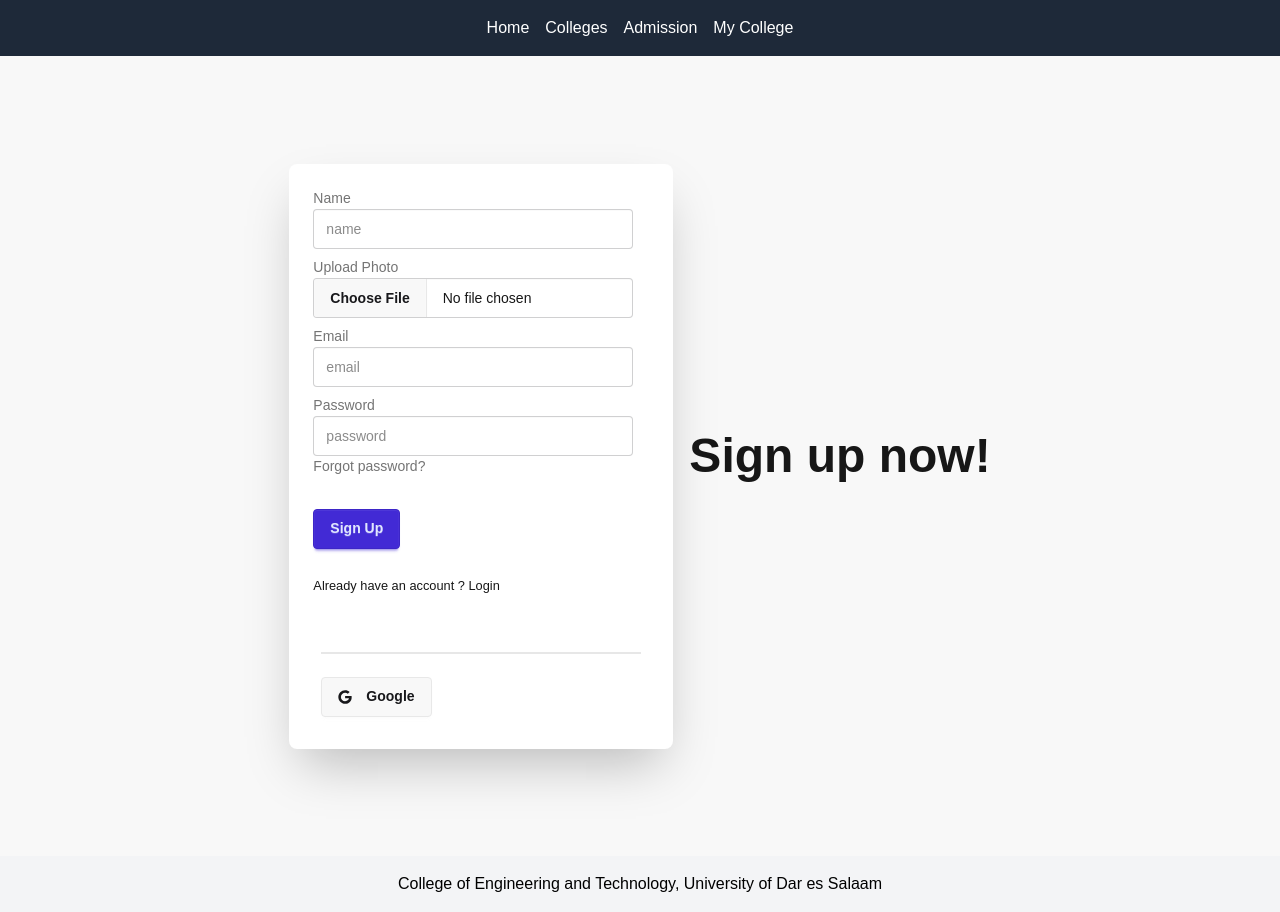
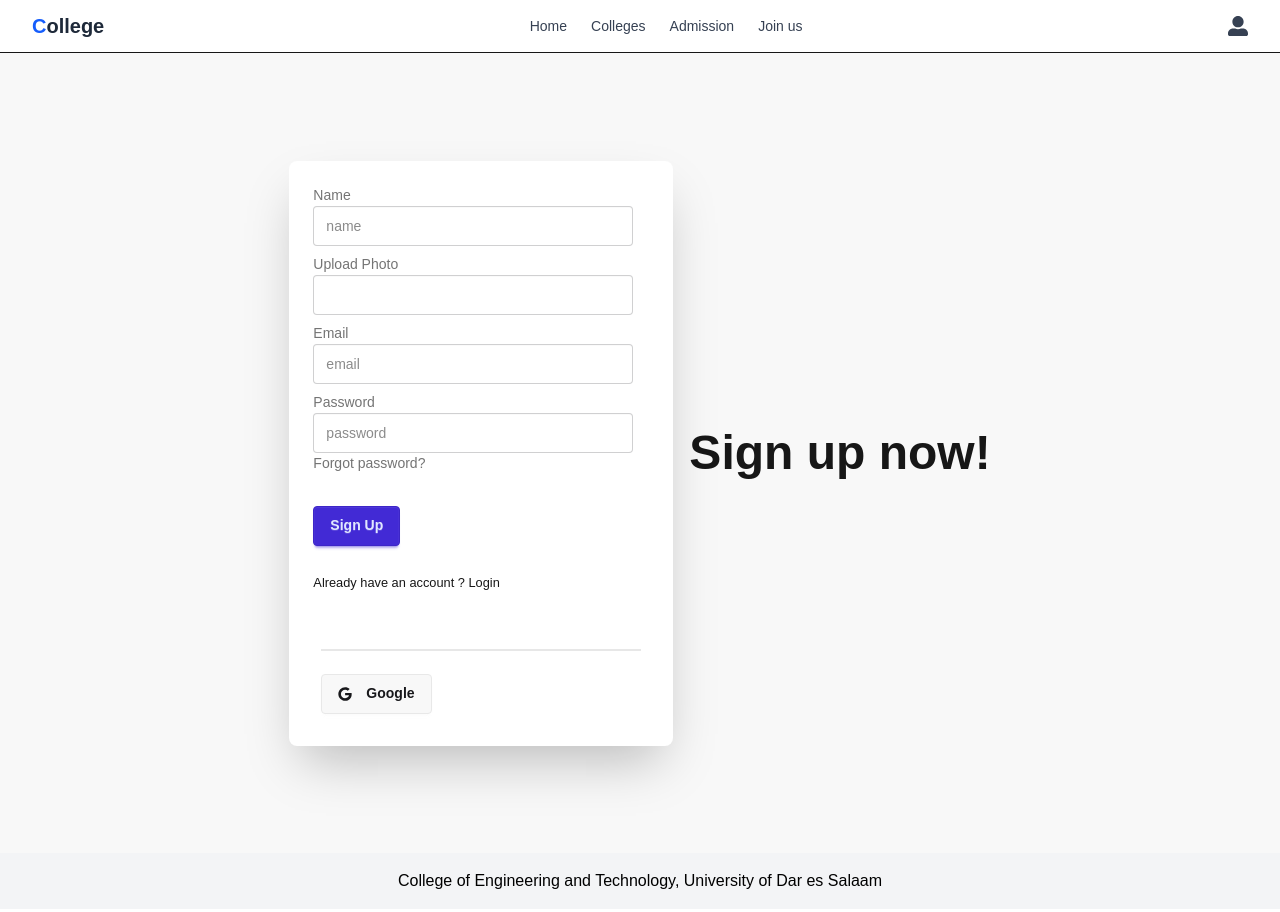
Before and after one commit to shoyonp/College-Ease-, a Next.js app: page /register in a window 1280 px wide. Built offline with nearby package versions, Linux system fonts and the light colour scheme; no server answers.

Commit message:
fixed navbar and user data issue

```diff
--- a/src/app/(authPages)/login/page.jsx
+++ b/src/app/(authPages)/login/page.jsx
@@ -1,24 +1,35 @@
 "use client";
 import useAuth from "@/app/(hooks)/useAuth";
+import { AuthContext } from "@/app/(providers)/AuthProvider";
 import SocialLogin from "@/app/components/SocialLogin";
 import Link from "next/link";
+import { useContext } from "react";
 import { useForm } from "react-hook-form";
 
 const page = () => {
-  const { signIn } = useAuth();
+  const { signIn } = useContext(AuthContext);
   const {
     register,
     handleSubmit,
     reset,
     formState: { errors },
   } = useForm();
-  const onSubmit = (data) => {
-    signIn(data.email, data.password).then((result) => {
-      const user = result.user;
-      console.log("User signed in:", user);
-    });
-    console.log(data);
-  };
+  const onSubmit = async (data) => {
+  try {
+    const result = await signIn(data.email, data.password);
+    const user = result.user;
+    console.log("User signed in:", user);
+
+    // Wait a moment for `onAuthStateChanged()` to trigger
+    setTimeout(() => {
+      alert("Login successful");
+    }, 500); // Optional delay
+
+    reset();
+  } catch (error) {
+    console.error("Login error:", error);
+  }
+};
   return (
     <div className="hero bg-base-200 min-h-screen">
       <div className="hero-content flex-col lg:flex-row-reverse">
--- a/src/app/(authPages)/register/page.jsx
+++ b/src/app/(authPages)/register/page.jsx
@@ -1,11 +1,13 @@
 "use client";
 import useAuth from "@/app/(hooks)/useAuth";
+import { AuthContext } from "@/app/(providers)/AuthProvider";
 import SocialLogin from "@/app/components/SocialLogin";
 import Link from "next/link";
+import { useContext } from "react";
 import { useForm } from "react-hook-form";
 
 const page = () => {
-  const { createUser } = useAuth()
+  const { createUser, updateUserProfile } = useContext(AuthContext);
   const {
     register,
     handleSubmit,
@@ -13,10 +15,18 @@ const page = () => {
     formState: { errors },
   } = useForm();
   const onSubmit = (data) => {
-    // console.log(data);
+    console.log(data);
     createUser(data.email, data.password).then((result) => {
       const user = result.user;
       console.log("User created:", user);
+      // Update user profile
+      updateUserProfile(data.name, data.image)
+        .then(() => {
+          console.log("User profile updated");
+          alert("Registration successful");
+          reset();
+        })
+        .catch((error) => console.log("Error updating profile:", error));
     });
   };
   return (
@@ -48,7 +58,7 @@ const page = () => {
                 <span className="label-text">Upload Photo</span>
               </label>
               <input
-                type="file"
+                type="url"
                 accept="image/*"
                 {...register("image", { required: true })}
                 className="file-input file-input-bordered"
--- a/src/app/(hooks)/useAuth.jsx
+++ b/src/app/(hooks)/useAuth.jsx
@@ -4,7 +4,8 @@ import { AuthContext } from "../(providers)/AuthProvider";
 
 const useAuth = () => {
   const auth = useContext(AuthContext);
-  return auth;
+  console.log("finding user",auth);
+  return auth || {};
 };
 
 export default useAuth;
--- a/src/app/(providers)/AuthProvider.jsx
+++ b/src/app/(providers)/AuthProvider.jsx
@@ -8,6 +8,7 @@ import {
   signInWithEmailAndPassword,
   signInWithPopup,
   signOut,
+  updateProfile,
 } from "firebase/auth";
 import { app } from "../../../firebase.config";
 
@@ -17,8 +18,7 @@ const auth = getAuth(app);
 const AuthProvider = ({ children }) => {
   const [user, setUser] = useState(null);
   const [loading, setLoading] = useState(true);
-    const googleProvider = new GoogleAuthProvider();
-
+  const googleProvider = new GoogleAuthProvider();
 
   const createUser = (email, password) => {
     setLoading(true);
@@ -40,6 +40,13 @@ const AuthProvider = ({ children }) => {
     return signOut(auth);
   };
 
+  const updateUserProfile = (name, photo) => {
+    return updateProfile(auth.currentUser, {
+      displayName: name,
+      photoURL: photo,
+    });
+  };
+
   useEffect(() => {
     const unsubscribe = onAuthStateChanged(auth, (currentUser) => {
       setUser(currentUser);
@@ -51,11 +58,12 @@ const AuthProvider = ({ children }) => {
 
   const authInfo = {
     user,
+    loading,
     createUser,
     signIn,
     googleSignIn,
     logOut,
-    loading,
+    updateUserProfile,
   };
 
   return (
--- /dev/null
+++ b/src/app/ClientLayout.jsx
@@ -0,0 +1,23 @@
+"use client";
+
+import { useEffect, useState } from "react";
+import Navbar from "./components/Navbar";
+
+const ClientLayout = ({ children }) => {
+  const [isMounted, setIsMounted] = useState(false);
+
+  useEffect(() => {
+    setIsMounted(true); // Prevent hydration mismatch
+  }, []);
+
+  if (!isMounted) return null;
+
+  return (
+    <>
+      <Navbar />
+      {children}
+    </>
+  );
+};
+
+export default ClientLayout;
--- a/src/app/components/Navbar.jsx
+++ b/src/app/components/Navbar.jsx
@@ -1,32 +1,142 @@
+"use client";
 import Link from "next/link";
-import React from "react";
+import { FaUserAlt } from "react-icons/fa";
+import useAuth from "../(hooks)/useAuth";
+import { usePathname } from "next/navigation";
 
 const Navbar = () => {
-  const isLoggedIn = true; // Replace with actual authentication logic
-
+  const { user, logOut } = useAuth();
+  const pathname = usePathname();
+console.log("user in navbar", user);
+  const handleLogOut = () => {
+    logOut()
+      .then(() => {})
+      .catch((error) => console.log(error));
+  };
   const links = (
     <>
-      <Link href="/">
-        <li>Home</li>
-      </Link>
-      <Link href="/colleges">
-        <li>Colleges</li>
-      </Link>
-      <Link href="/admission">
-        <li>Admission</li>
-      </Link>
-      {isLoggedIn ? (
-        <Link href="/mycollege">
-          <li>My College</li>
+      <li>
+        <Link
+          href="/"
+          className={`hover:text-blue-600 transition ${
+            pathname === "/"
+              ? "text-blue-600 font-semibold underline underline-offset-4"
+              : "text-gray-700"
+          }`}
+        >
+          Home
         </Link>
-      ) : null}
+      </li>
+      <li>
+        <Link
+          href="/colleges"
+          className={`hover:text-blue-600 transition ${
+            pathname === "/colleges"
+              ? "text-blue-600 font-semibold underline underline-offset-4"
+              : "text-gray-700"
+          }`}
+        >
+          Colleges
+        </Link>
+      </li>
+      <li>
+        <Link
+          href="/admission"
+          className={`hover:text-blue-600 transition ${
+            pathname === "/admission"
+              ? "text-blue-600 font-semibold underline underline-offset-4"
+              : "text-gray-700"
+          }`}
+        >
+          Admission
+        </Link>
+      </li>
+      {user && user.email && (
+        <li>
+          <Link
+            href="/mycollege"
+            className={`hover:text-blue-600 transition ${
+              pathname === "/mycollege"
+                ? "text-blue-600 font-semibold underline underline-offset-4"
+                : "text-gray-700"
+            }`}
+          >
+            My College
+          </Link>
+        </li>
+      )}
+      {!user?.email && (
+        <li>
+          <Link
+            href="/login"
+            className={`hover:text-blue-600 transition ${
+              pathname === "/login"
+                ? "text-blue-600 font-semibold underline underline-offset-4"
+                : "text-gray-700"
+            }`}
+          >
+            Join us
+          </Link>
+        </li>
+      )}
     </>
   );
 
   return (
-    <nav className="flex justify-center items-center bg-gray-800 text-white p-4">
-      <ul className="flex space-x-4">{links}</ul>
-    </nav>
+    <>
+      <nav className="w-full bg-white border-b shadow-sm">
+        <div className="max-w-7xl mx-auto px-4 sm:px-6 lg:px-8 py-3 flex justify-between items-center">
+          {/* Logo */}
+          <Link
+            href="/"
+            className="text-xl font-bold text-gray-800 hover:text-blue-600 transition"
+          >
+            <span className="text-blue-600">C</span>ollege
+          </Link>
+
+          {/* Main links */}
+          <ul className="hidden md:flex gap-6 text-sm font-medium items-center">
+            {links}
+          </ul>
+
+          {/* User avatar dropdown */}
+          <div className="relative">
+            {user?.email ? (
+              <div className="group relative cursor-pointer">
+                <img
+                  src={user?.photoURL || "/default-avatar.png"}
+                  alt="User"
+                  className="w-10 h-10 rounded-full border object-cover"
+                />
+                <div className="absolute right-0 mt-2 hidden group-hover:block bg-white shadow-lg rounded-md w-48 p-3 z-50">
+                  <p className="text-sm text-gray-800 mb-2">
+                    {user?.displayName || "User"}
+                  </p>
+                  <ul className="md:hidden flex flex-col gap-2 text-sm">
+                    {links}
+                  </ul>
+                  <button
+                    onClick={handleLogOut}
+                    className="w-full mt-3 py-1.5 text-sm bg-blue-500 text-white rounded hover:bg-blue-600 transition"
+                  >
+                    Logout
+                  </button>
+                </div>
+              </div>
+            ) : (
+              <div className="group relative cursor-pointer">
+                <FaUserAlt className="text-xl text-gray-700" />
+                <div className="absolute right-0 mt-2 hidden group-hover:block bg-white shadow-lg rounded-md w-48 p-3 z-50">
+                  <ul className="md:hidden flex flex-col gap-2 text-sm">
+                    {links}
+                  </ul>
+                </div>
+              </div>
+            )}
+          </div>
+        </div>
+      </nav>
+    </>
   );
 };
 
--- a/src/app/layout.js
+++ b/src/app/layout.js
@@ -1,8 +1,8 @@
 import { Geist, Geist_Mono } from "next/font/google";
 import "./globals.css";
-import Navbar from "./components/Navbar";
 import Footer from "./components/Footer";
 import AuthProvider from "./(providers)/AuthProvider";
+import ClientLayout from "./ClientLayout";
 
 const geistSans = Geist({
   variable: "--font-geist-sans",
@@ -25,13 +25,11 @@ export default function RootLayout({ children }) {
       <body
         className={`${geistSans.variable} ${geistMono.variable} antialiased`}
       >
-        {/* navigation bar */}
-        <Navbar />
-        {/* main content */}
-        <main className="min-h-[calc(100vh-100px)]">
-          <AuthProvider>{children}</AuthProvider>
-        </main>
-        {/* footer */}
+        <AuthProvider>
+          <ClientLayout>
+            <main>{children}</main>
+          </ClientLayout>
+        </AuthProvider>
         <Footer />
       </body>
     </html>
```
